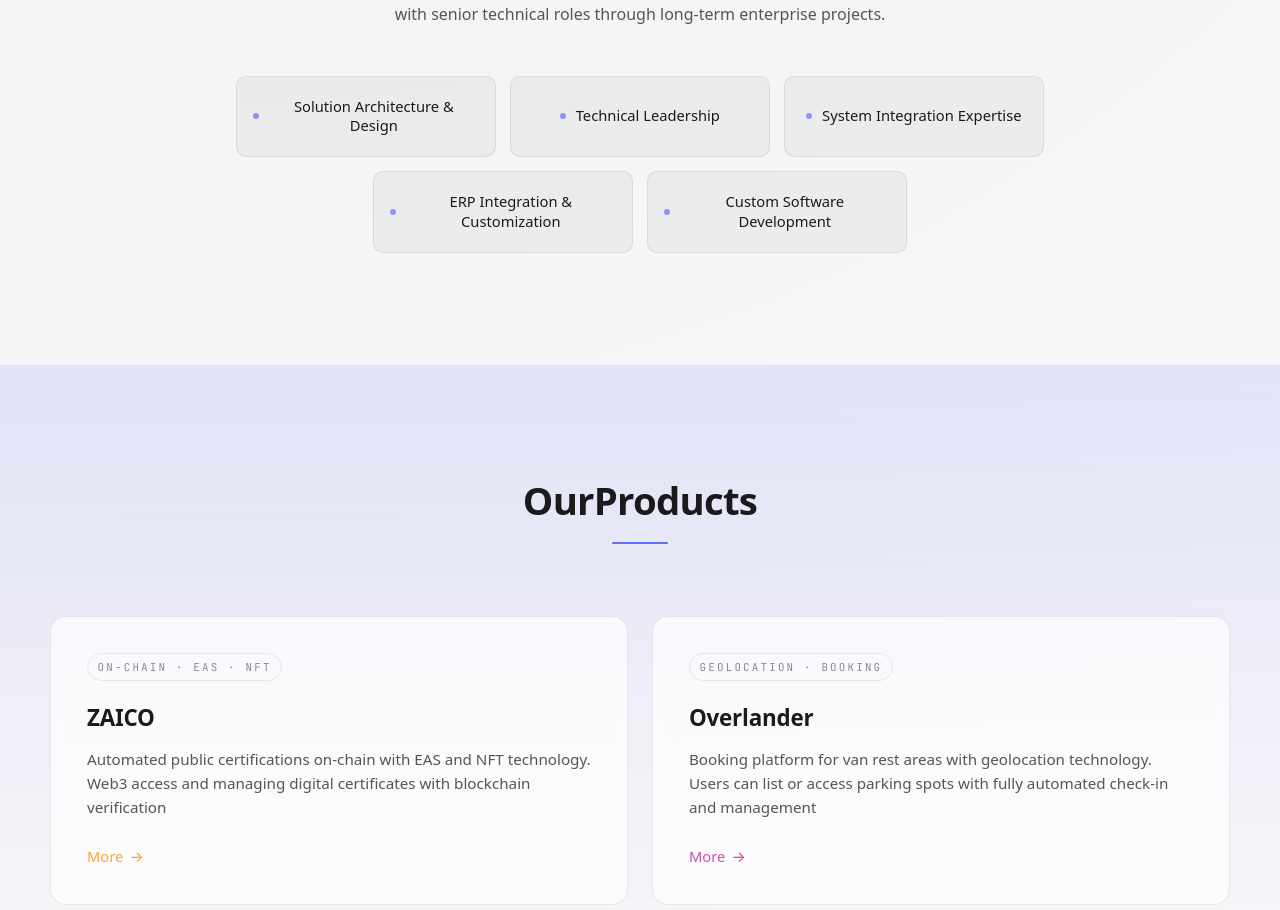
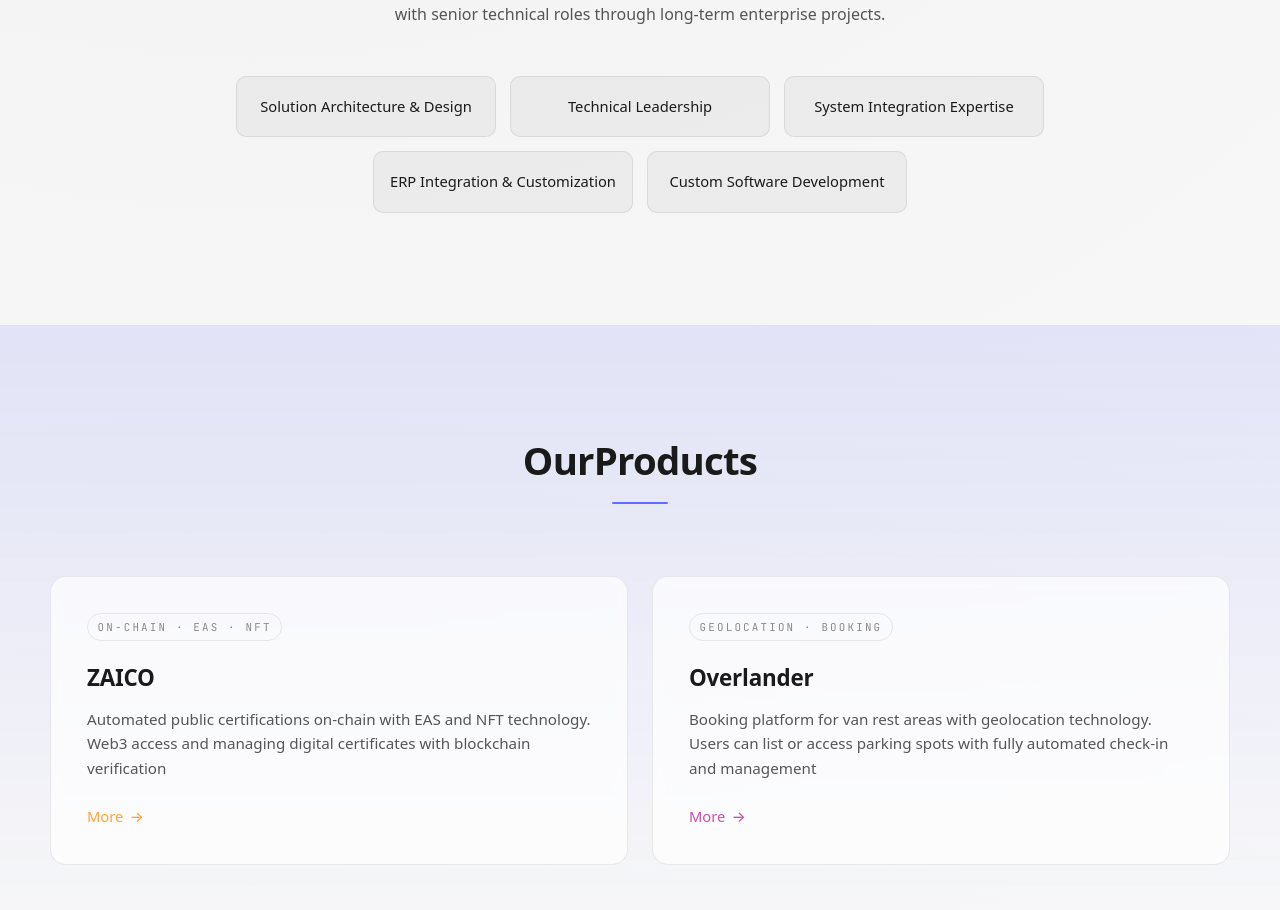
Before and after one commit to westhash/landing-page, a React (Vite) app: page / in a window 1280 px wide. Shown: the part 2148-3058 px from the top of the page. Built offline with nearby package versions, Linux system fonts and the light colour scheme.

Commit message:
chore: layout minor

```diff
--- a/package.json
+++ b/package.json
@@ -1,7 +1,7 @@
 {
   "name": "westhash-landingpage",
   "private": true,
-  "version": "1.2.0",
+  "version": "1.2.1",
   "type": "module",
   "scripts": {
     "dev": "vite",
--- a/src/App.css
+++ b/src/App.css
@@ -372,14 +372,6 @@
   background: rgba(var(--brand-rgb), 0.04);
   transform: translateY(-1px);
 }
-.collaboration-item .marker {
-  width: 6px;
-  height: 6px;
-  border-radius: 50%;
-  background: var(--brand);
-  opacity: 0.7;
-  flex-shrink: 0;
-}
 .collaboration-type {
   font-size: 0.92rem;
   font-weight: 500;
--- a/src/components/Collaborations.jsx
+++ b/src/components/Collaborations.jsx
@@ -19,7 +19,6 @@
         <div className="collaborations-list">
           {collaborations.map((c, i) => (
             <div key={i} className="collaboration-item reveal" data-rd={i * 60}>
-              <span className="marker"></span>
               <span className="collaboration-type">{c}</span>
             </div>
           ))}
```
